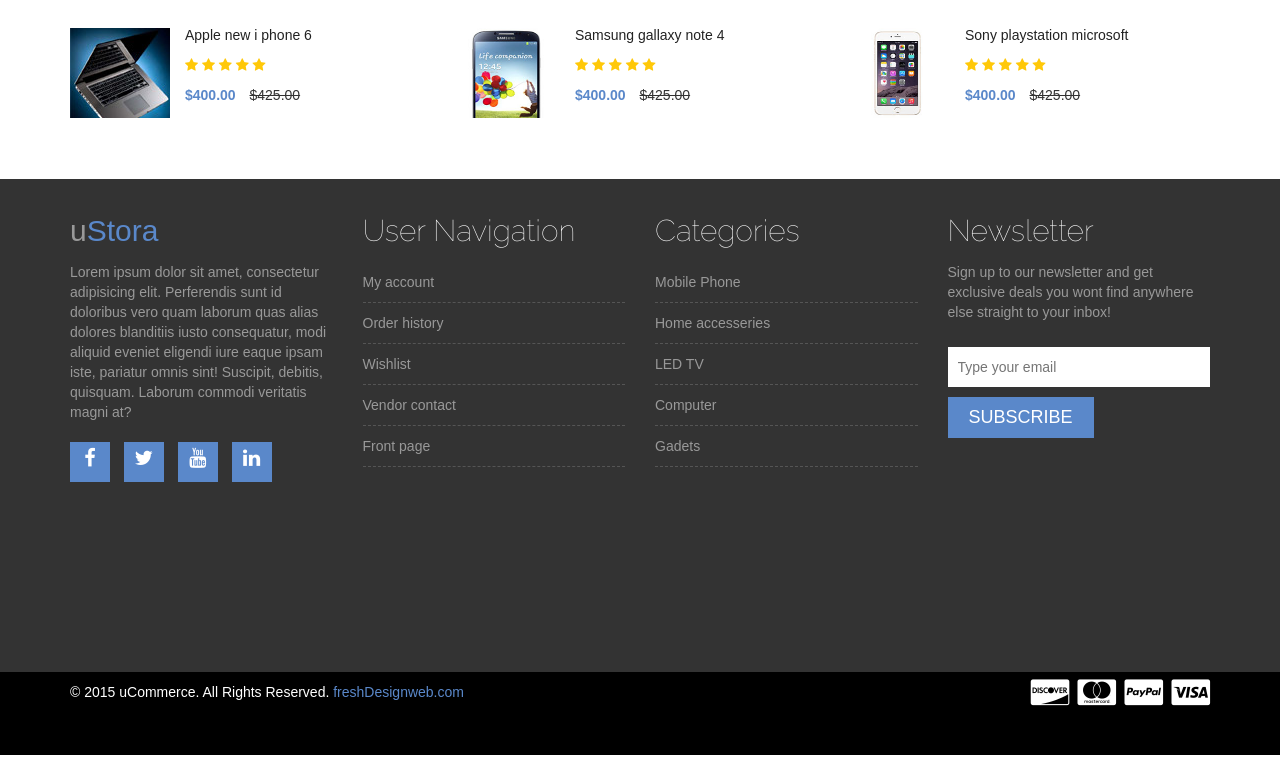
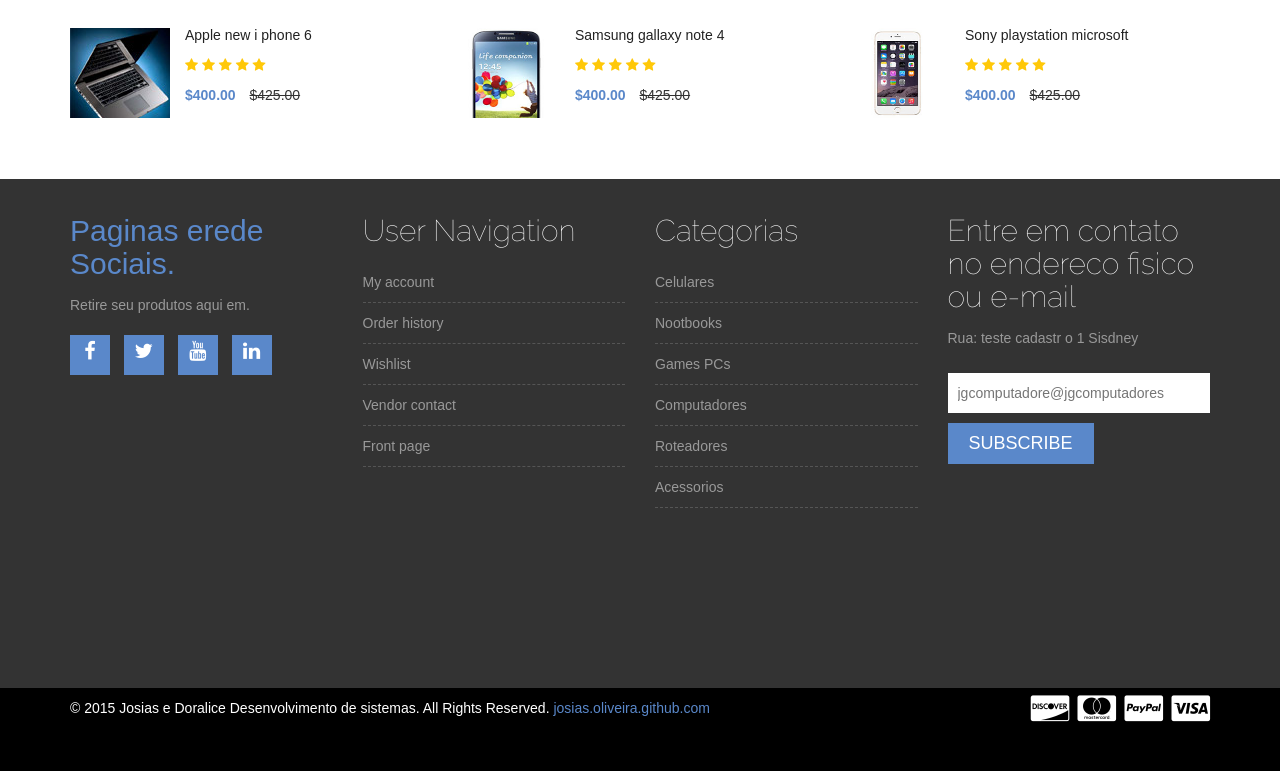
Before and after one commit to josiasOliveira/josiasOliveira.github.io, a plain HTML site: page JGComputadore/Index.html in a window 1280 px wide. Shown: the part 3851-4622 px from the top of the page. Drawn offline with nearby package versions, Linux system fonts and the light colour scheme.

Commit message:
Update Index.html

```diff
--- a/JGComputadore/Index.html
+++ b/JGComputadore/Index.html
@@ -480,8 +480,8 @@
             <div class="row">
                 <div class="col-md-3 col-sm-6">
                     <div class="footer-about-us">
-                        <h2>u<span>Stora</span></h2>
-                        <p>Lorem ipsum dolor sit amet, consectetur adipisicing elit. Perferendis sunt id doloribus vero quam laborum quas alias dolores blanditiis iusto consequatur, modi aliquid eveniet eligendi iure eaque ipsam iste, pariatur omnis sint! Suscipit, debitis, quisquam. Laborum commodi veritatis magni at?</p>
+                        <h2><span>Paginas erede Sociais.</span></h2>
+                        <p>Retire seu produtos aqui em.</p>
                         <div class="footer-social">
                             <a href="#" target="_blank"><i class="fa fa-facebook"></i></a>
                             <a href="#" target="_blank"><i class="fa fa-twitter"></i></a>
@@ -506,24 +506,25 @@
 
                 <div class="col-md-3 col-sm-6">
                     <div class="footer-menu">
-                        <h2 class="footer-wid-title">Categories</h2>
+                        <h2 class="footer-wid-title">Categorias</h2>
                         <ul>
-                            <li><a href="#">Mobile Phone</a></li>
-                            <li><a href="#">Home accesseries</a></li>
-                            <li><a href="#">LED TV</a></li>
-                            <li><a href="#">Computer</a></li>
-                            <li><a href="#">Gadets</a></li>
+                            <li><a href="#">Celulares</a></li>
+                            <li><a href="#">Nootbooks</a></li>
+                            <li><a href="#">Games PCs</a></li>
+                            <li><a href="#">Computadores</a></li>
+                            <li><a href="#">Roteadores</a></li>
+			    <li><a href="#">Acessorios</a></li>
                         </ul>
                     </div>
                 </div>
 
                 <div class="col-md-3 col-sm-6">
                     <div class="footer-newsletter">
-                        <h2 class="footer-wid-title">Newsletter</h2>
-                        <p>Sign up to our newsletter and get exclusive deals you wont find anywhere else straight to your inbox!</p>
+                        <h2 class="footer-wid-title">Entre em contato no endereco fisico ou e-mail</h2>
+                        <p>Rua: teste cadastr o 1 Sisdney</p>
                         <div class="newsletter-form">
                             <form action="#">
-                                <input type="email" placeholder="Type your email">
+                                <input type="email" placeholder="jgcomputadore@jgcomputadores">
                                 <input type="submit" value="Subscribe">
                             </form>
                         </div>
@@ -538,7 +539,7 @@
             <div class="row">
                 <div class="col-md-8">
                     <div class="copyright">
-                        <p>&copy; 2015 uCommerce. All Rights Reserved. <a href="http://www.freshdesignweb.com" target="_blank">freshDesignweb.com</a></p>
+                        <p>&copy; 2015 Josias e Doralice Desenvolvimento de sistemas. All Rights Reserved. <a>josias.oliveira.github.com</a></p>
                     </div>
                 </div>
 
```
